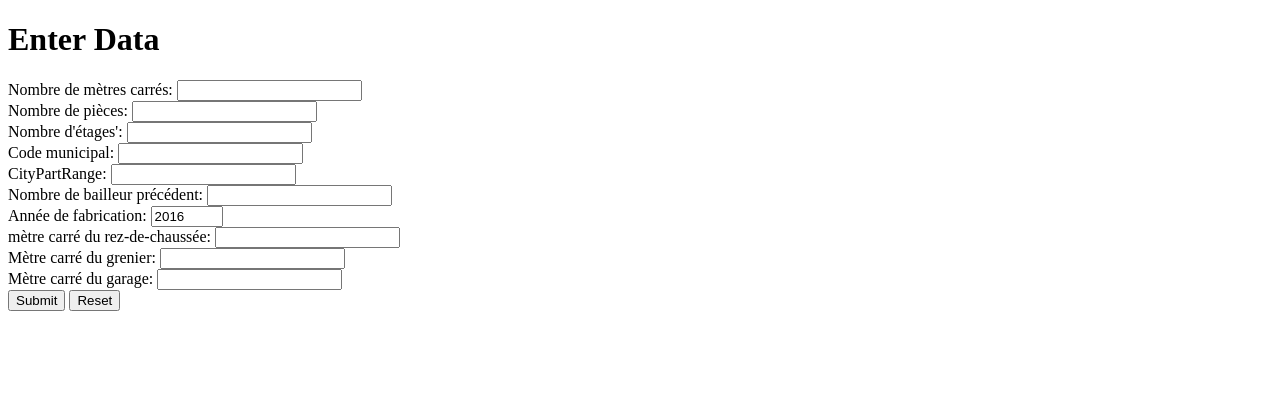
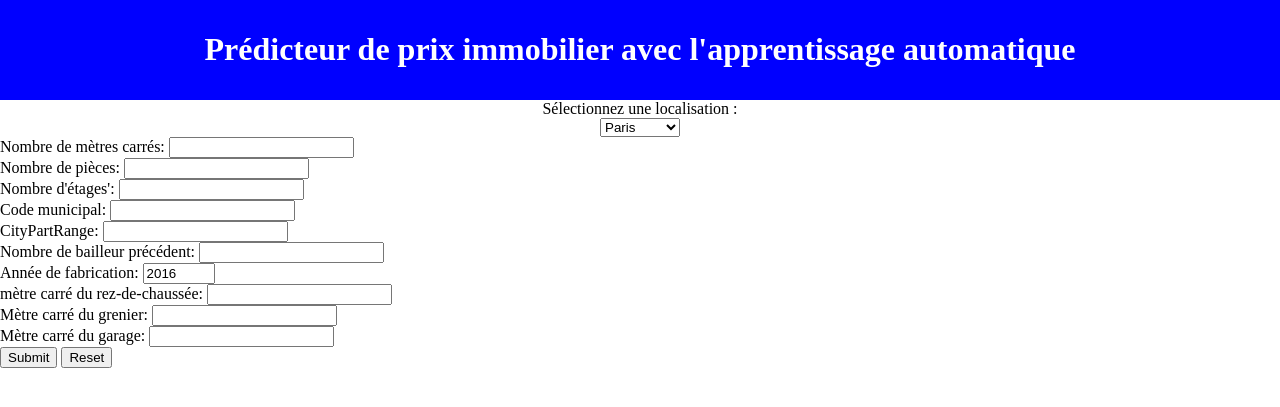
Before and after one commit to KCHANFOUR/ML_Immo, a Flask app: page / in a window 1280 px wide. Shown: the top 407 px of the page. Run offline with Flask 3, Linux system fonts and the light colour scheme; parts of the project's set-up code (start-up, migrations or seed data) failed here and were passed over.

Commit message:
Upgrade Design

```diff
--- a/templates/home.html
+++ b/templates/home.html
@@ -1,10 +1,43 @@
 <!DOCTYPE html>
 <html>
 <head>
-    <title>Données</title>
+  <title>Prédicteur de prix immobilier avec l'apprentissage automatique</title>
+  <style>
+    body {
+      margin: 0;
+      padding: 0;
+    }
+
+    .header {
+      background-color: blue;
+      color: white;
+      padding: 10px;
+      text-align: center;
+    }
+
+    .content {
+      display: flex;
+      flex-direction: column;
+      align-items: center;
+
+
+    }
+  </style>
 </head>
 <body>
-    <h1>Enter Data</h1>
+  <div class="header">
+    <h1>Prédicteur de prix immobilier avec l'apprentissage automatique</h1>
+  </div>
+  <div class="content">
+    <label for="location">Sélectionnez une localisation :</label>
+    <select id="location" name="location">
+      <option value="paris">Paris</option>
+      <option value="marseille">Marseille</option>
+      <option value="lyon">Lyon</option>
+      <option value="bordeaux">Bordeaux</option>
+      <!-- Add more options as needed -->
+    </select>
+  </div>
   <form method="POST" action="{{ url_for('submit_form') }}">
     <label for="squareMeters">Nombre de mètres carrés:</label>
     <input type="number" id="squareMeters" name="squareMeters"><br>
@@ -40,5 +73,7 @@
     <input type="submit" value="Submit">
     <input type="reset" value="Reset">
   </form>
+  <!-- Rest of your content here -->
+
 </body>
 </html>
```
Lines whose indentation alone changed are shown as unchanged.
